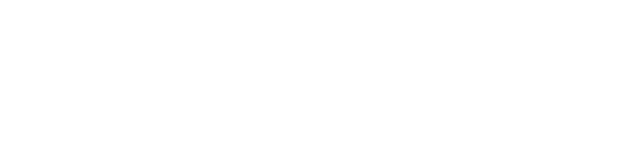
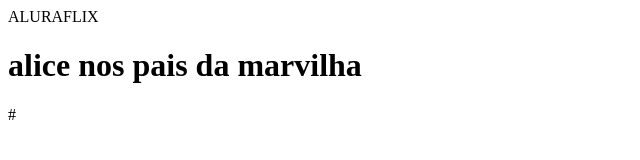
Before and after one commit to ThaisFavero/AluraFlix, a plain HTML site: page index.html in a window 1280 px wide. Shown: the whole page, without its empty margins (0-640 px from the left). Drawn offline with Linux system fonts and the light colour scheme.

Commit message:
criação do arquivo index.html

```diff
--- a/index.html
+++ b/index.html
@@ -6,6 +6,12 @@
     <title>Document</title>
 </head>
 <body>
+    <header>ALURAFLIX</header>
+
+    <h1>alice nos pais da marvilha</h1>
+   <p>#        </p>
+
+     <iframe widtch="560" height="315" src="https://www.youtube.com/embed/gt_fAE18
 
 </body>
 </html>
```
